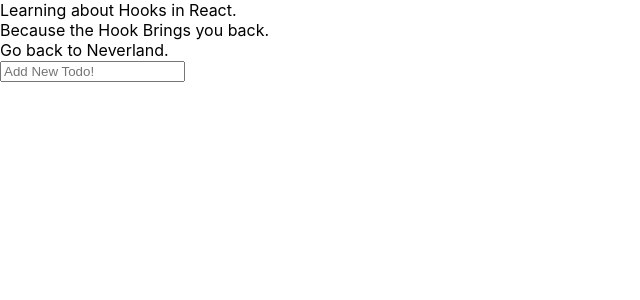
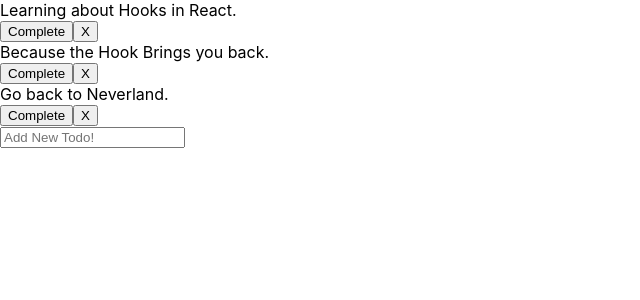
Before and after one commit to christopherkalfas/to-do-hooks-react, a React (Create React App) app: page / in a window 1280 px wide. Shown: the top 300 px of the page, without its empty margins (0-640 px from the left). Built offline with nearby package versions, Linux system fonts and the light colour scheme.

Commit message:
Added Complete and Delete buttons and handlers to put a line through the todo or delete it from the list.

```diff
--- a/src/App.js
+++ b/src/App.js
@@ -1,10 +1,16 @@
 import React, { useState } from 'react'
 import './App.css'
 
-function Todo({ todo, index }) {
+function Todo({ todo, index, completeTodo, removeTodo }) {
   return(
-    <div className='todo'>
+    <div
+      style={ { textDecoration: todo.isCompleted ? 'line-through' : " " } }
+      className='todo'>
       { todo.text }
+      <div>
+        <button onClick={ ()=> completeTodo(index) }>Complete</button>
+        <button onClick={ ()=> removeTodo(index) }>X</button>
+      </div>
     </div>
   )
 }
@@ -55,11 +61,30 @@
     setTodos(newTodos)
   }
 
+  const completeTodo = index => {
+    const newTodos = [...todos]
+    newTodos[index].isCompleted = true
+    setTodos(newTodos)
+  }
+
+  const removeTodo = index => {
+    const newTodos = [...todos]
+    newTodos.splice(index, 1)
+    setTodos(newTodos)
+  }
+
+
   return(
     <div className='app'>
       <div className='todo-list'>
         { todos.map(( todo, index ) => (
-          <Todo key={ index } index={ index } todo={ todo } />
+          <Todo
+            key={ index }
+            index={ index }
+            todo={ todo }
+            completeTodo={ completeTodo }
+            removeTodo={removeTodo}
+          />
         ))}
           <TodoForm addTodo={addTodo} />
       </div>
```
